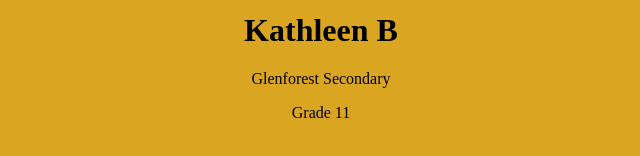
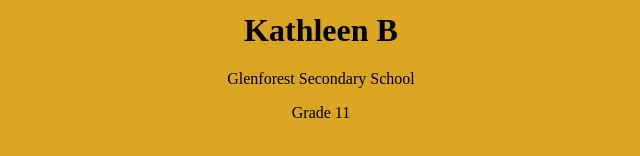
Before and after one commit to KathyKGB/boba-drops, a plain HTML site: page index.html in a window 1280 px wide. Shown: the part 284-440 px from the top of the page, 319-959 px from the left. Drawn offline with Linux system fonts and the light colour scheme.

Commit message:
Update index.html

```diff
--- a/index.html
+++ b/index.html
@@ -7,7 +7,7 @@
         <img
         src="https://teakandthyme.com/wp-content/uploads/2022/11/brown-sugar-milk-tea-DSC_0462-1600.jpg">
     <h1>Kathleen B</h1>
-    <p>Glenforest Secondary</p>
-    <p>Grade  11</p>
+    <p>Glenforest Secondary School</p>
+    <p>Grade 11</p>
     </body>
 </html>
```
